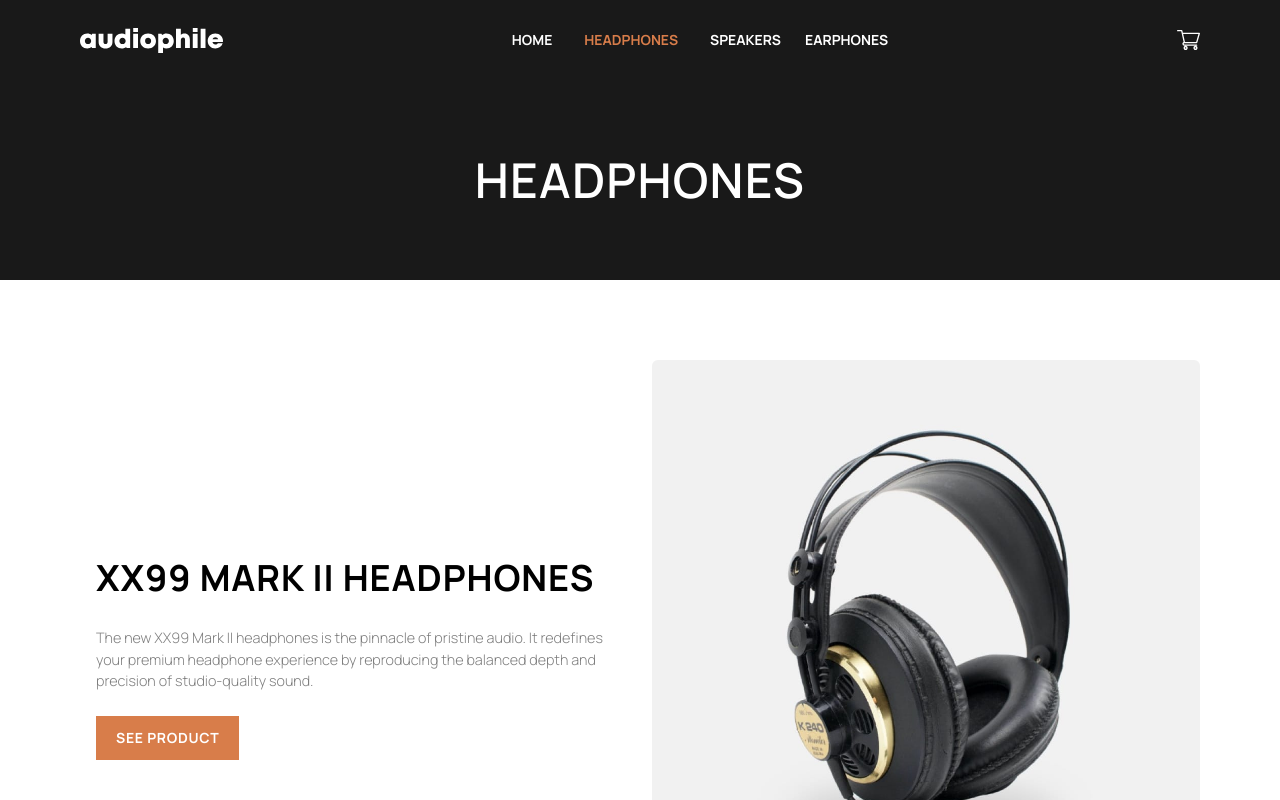
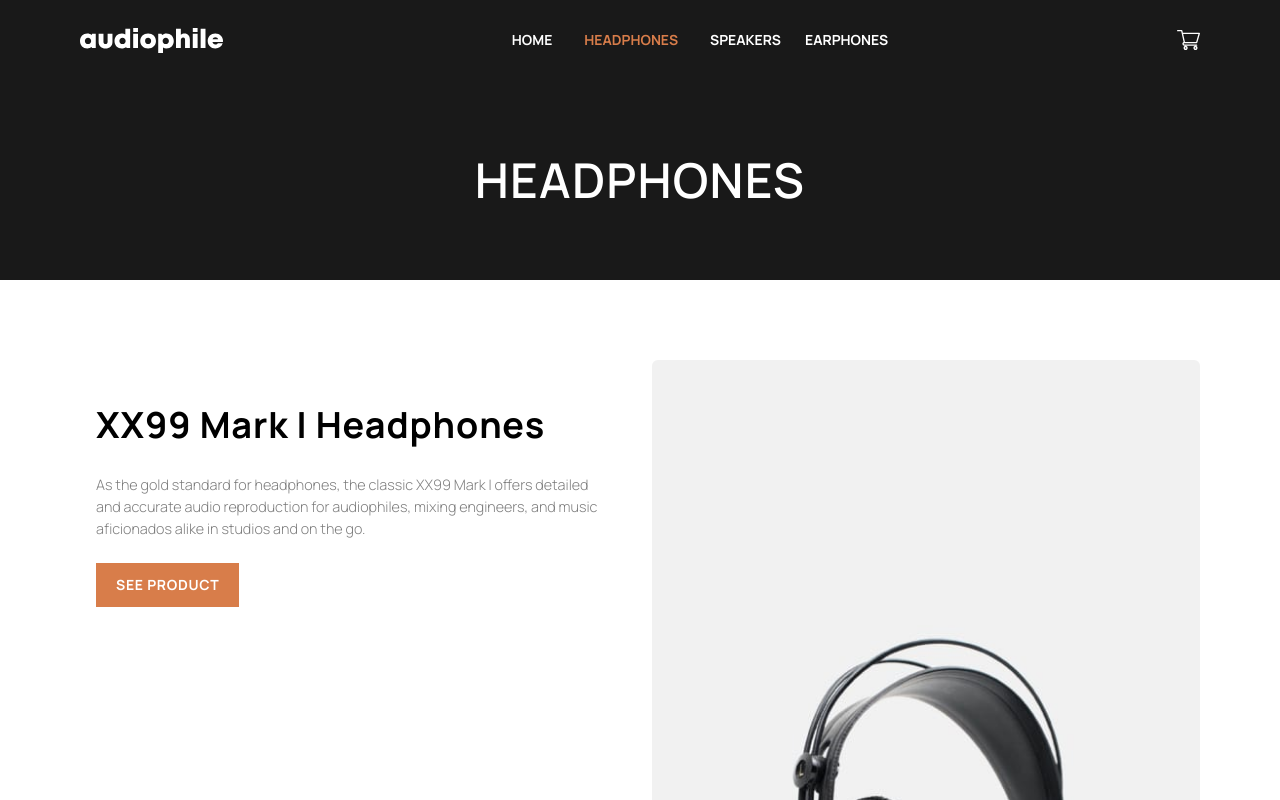
Before and after one commit to elghanbibadr/autophileEcommerce, a React (Vite) app: page /headphones in a window 1280 px wide. Shown: the top 800 px of the page. Built offline with nearby package versions, Linux system fonts and the light colour scheme.

Commit message:
that stupid bug is so dauting to fix

```diff
--- a/src/componenet/ProductDesc.jsx
+++ b/src/componenet/ProductDesc.jsx
@@ -15,12 +15,14 @@ const ProductDesc = (props) => {
   }, []);
 
   return (
-    <div className='mt-20    gap-x-6 lg:grid lg:grid-cols-2 justify-center items-center'>
-    <div className=' lg:col-start-2'><img className='rounded-md     '  src={windowWidth < 500 ? "/images/category-headphones/mobile/image-xx99-mark-one.jpg": windowWidth < 1024 ? "/images/category-headphones/tablet/image-xx99-mark-one.jpg":"/images/category-headphones/desktop/image-xx99-mark-one.jpg" } /> </div>
+    <div className='mt-20 gap-x-6 lg:grid lg:grid-cols-2 '>
+    <div className='lg:col-start-2'>
+      <img className='rounded-md '  src="/images/product-xx99-mark-one-headphones/tablet/image-product.jpg" />
+       </div>
     <div className='text-center lg:row-start-1 lg:text-left p-4'>
-        <h3 className='text-black leading-[1.4] font-bold my-6'>XX99 MARK II HEADPHONES</h3>
+        <h3 className='text-black leading-[1.4] font-bold my-6'>{props.name}</h3>
         <p className='text-black mb-6'>
-        The new XX99 Mark II headphones is the pinnacle of pristine audio. It redefines your premium headphone experience by reproducing the balanced depth and precision of studio-quality sound.
+        {props.description}
         </p>
         <Btn className='bg-orange text-white' text="see product"/>
     </div>
--- a/src/componenet/UI/Footer.jsx
+++ b/src/componenet/UI/Footer.jsx
@@ -7,7 +7,7 @@ import LinksList from './LinksList'
 
 const Footer = () => {
   return (
-    <footer className='bg-paleBlack mt-40 py-10 px-10'>
+    <footer className='bg-paleBlack mt-40 py-10 px-4 md:px-10'>
     <div className='md:flex justify-between items-center'>
     <img src={logo}  alt="audiophile logo" />
      <LinksList />
@@ -15,7 +15,7 @@ const Footer = () => {
     <p className='lg:w-1/2'>
     Audiophile is an all in one stop to fulfill your audio needs. We're a small team of music lovers and sound specialists who are devoted to helping you get the most out of personal audio. Come and visit our demo facility - we’re open 7 days a week.
     </p>
-    <div className='flex justify-between mt-8'>
+    <div className='flex justify-between  mt-8'>
         <p>Copyright 2021. All Rights <br/> Reserved</p>
         <ul className='flex  '>
             <li><img src={faceBookLogo} alt="facebook logo" /></li>
--- a/src/componenet/UI/LinksList.jsx
+++ b/src/componenet/UI/LinksList.jsx
@@ -19,7 +19,7 @@ const LinksList = (props) => {
     to="/headphones"
     activeClassName={pathname === "/headphones" ? "active" : ""}
     >
-        <li className='hover:text-orange transition-colors mx-8 duration-500'>HEADPHONES</li>
+        <li className='hover:text-orange transition-colors md:mx-8 duration-500'>HEADPHONES</li>
     </NavLink>
     <NavLink
     exact
--- a/src/pages/headphones/Headphones.jsx
+++ b/src/pages/headphones/Headphones.jsx
@@ -16,7 +16,9 @@ const Headphones = () => {
      <RouteDescName routeName="Headphones"  />
 </Container>
      <Container>
-    <ProductDesc/>
+       {headphonesProduct.map(({id,description,image,name})=>{
+        return <ProductDesc key={id} description={description} name={name} image={image} />
+       })}
        <Callout />
      </Container>
        <Footer />
```
